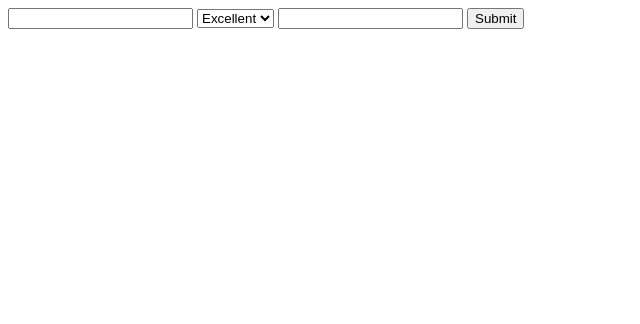
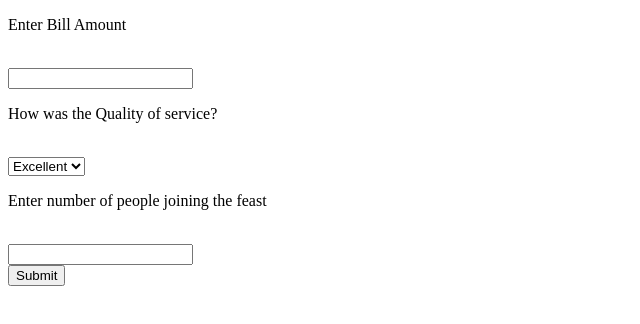
Before and after one commit to yash0501/tipCalculator, a plain HTML site: page index.html in a window 1280 px wide. Shown: the whole page, without its empty margins (0-640 px from the left). Drawn offline with Linux system fonts and the light colour scheme.

Commit message:
Update index.html

```diff
--- a/index.html
+++ b/index.html
@@ -1,20 +1,23 @@
 <!DOCTYPE html>
 <html>
 <head>
-	<title></title>
-	<script type="text/javascript" src="script.js"></script>
+	<title>Tip Calculator</title>
 </head>
 <body>
-<input type="number" name="bill" id="bill">
-<select id="rating">
+	<p>Enter Bill Amount</p><br>
+	<input type="number" name="bill" id="bill"><br>
+	<p>How was the Quality of service?</p><br>
+	<select id="rating">
 	<option value="0.3">Excellent</option>
 	<option value="0.2">Good</option>
 	<option value="0.15">OK</option>
 	<option value="0.1">Bad</option>
 	<option value="0.05">Terrible</option>
-</select>
-<input type="number" name="people"  id="people">
-<button id="submit">Submit</button>
-<p id="display"></p>
+	</select><br>
+	<p>Enter number of people joining the feast</p><br>
+	<input type="number" name="people"  id="people"><br>
+	<button id="submit">Submit</button><br>
+	<p id="display"></p><br>
+	<script type="text/javascript" src="script.js"></script>
 </body>
 </html>
```
